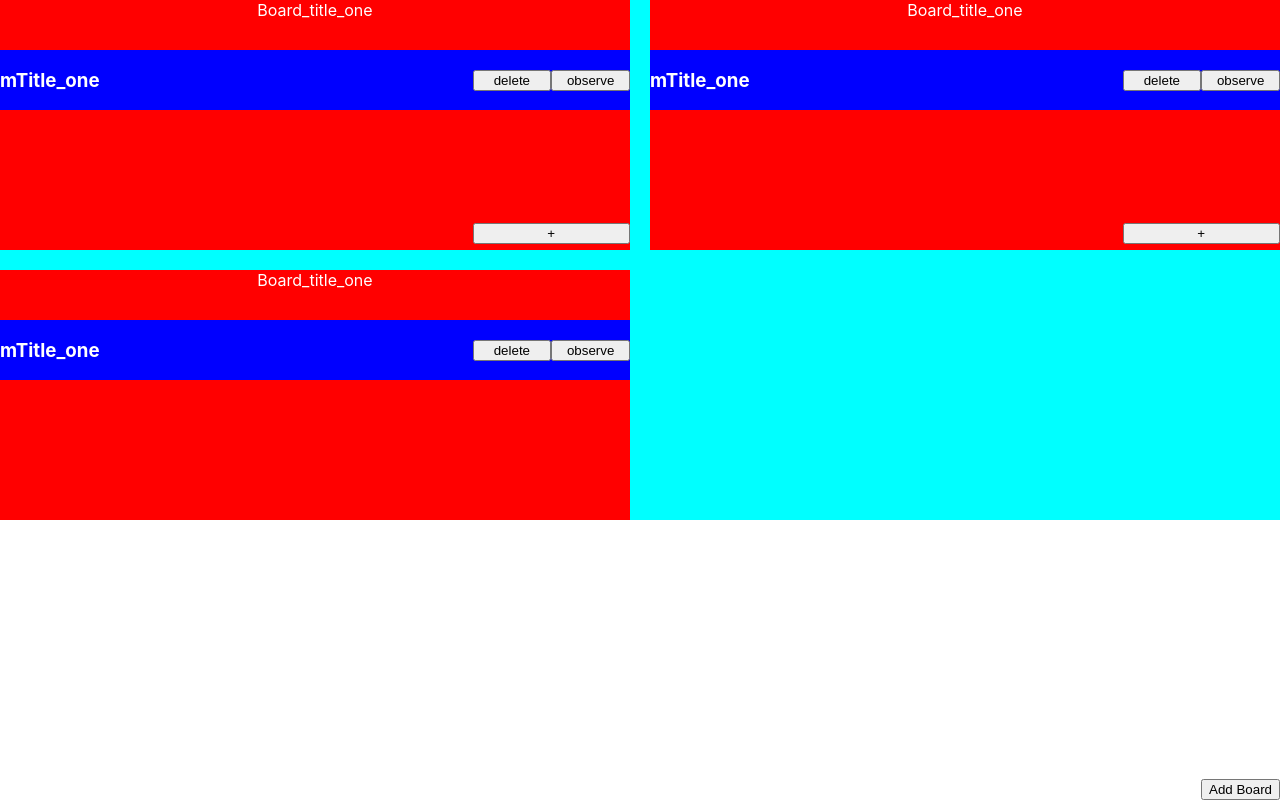
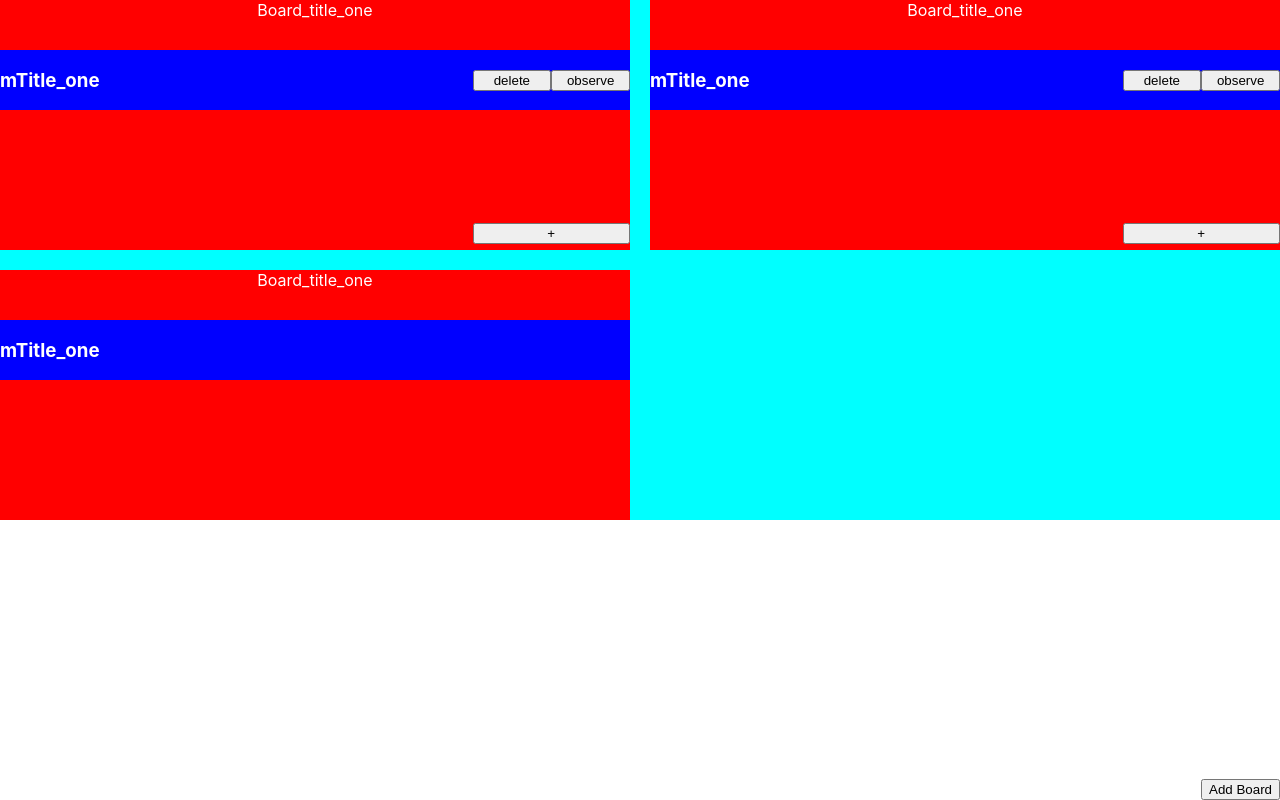
Before and after one commit to thirty33/BoardsApp_frontend, a React (Create React App) app: page / in a window 1280 px wide. Built offline with nearby package versions, Linux system fonts and the light colour scheme.

Commit message:
logic to add a new message with modal interaction

```diff
--- /dev/null
+++ b/src/components/CustomDetailView.js
@@ -0,0 +1,37 @@
+import React from 'react';
+import '../style/modalstyle.css';
+
+export function CustomDetailView(props) {
+	return (
+		<div className="modalMask">
+			<div className="modalWrapper">
+				<div className="modalContainer">
+					<button onClick={() => props.closeView()}>Close</button>
+					<div className="modalBody">
+						<h1>{props.boardId}</h1>
+						<form onSubmit={(e, id) => props.saveObject(e, props.boardId)}>
+							<label>
+								title:
+								<input
+									type="text"
+									name={props.messageModel.title}
+									value={props.messageToSend.title}
+									onChange={(e) => props.handleInputChange(e)} />
+							</label>
+							<label>
+								subject:
+								<textarea
+									name={props.messageModel.subject}
+									value={props.messageToSend.body}
+									onChange={(e) => props.handleInputChange(e)} />
+							</label>
+							<div className="modalActions">
+								<input type="submit" value="Submit" />
+							</div>
+						</form>
+					</div>
+				</div>
+			</div>
+		</div>
+	);
+}
--- a/src/components/boardComponent.js
+++ b/src/components/boardComponent.js
@@ -1,16 +1,21 @@
 import React from 'react';
+import {CustomDetailView} from './CustomDetailView';
 import '../style/boardstyle.css';
 
 function Message(props) {
-	return <div className="messageBox">
+	return (
+		<div className="messageBox">
 			<div className="messageBody">
 				<h3>{props.message.message_title}</h3>
 			</div>
-			<div className="messageActions">
-				<button onClick={() => props.deleteMessage(props.message.id)}>delete</button>
-				<button onClick={() => props.viewMessageDetail(props.message.id)}>observe</button>
-			</div>
-		</div>;
+			{props.userId === props.message.creatorId &&
+				<div className="messageActions">
+						<button onClick={() => props.deleteMessage(props.message.id)}>delete</button>
+						<button onClick={() => props.viewMessageDetail(props.message.id)}>observe</button>
+				</div>
+			}
+		</div>
+	);
 }
 
 
@@ -18,9 +23,10 @@ export function Board(props) {
 	const messages = props.board.messages;
 	const listMessages = messages.map((message) =>
 		<Message
+			deleteMessage={(i) => props.deleteMessage({message_id: i, board_id: props.board.id})}
+			message= {message}
 			key={message.id}
-			message= {message}
-			deleteMessage={(i) => props.deleteMessage({message_id: i, board_id: props.board.id})}
+			userId={props.userId}
 			viewMessageDetail={(i) => props.viewMessageDetail({message_id: i, board_id: props.board.id})}
 		/>
 	);
@@ -41,6 +47,16 @@ export function Board(props) {
 					}
 				</div>
 			</div>
+			{props.modalIsVisible &&
+				<CustomDetailView
+					modal={{propertyOne: 'Joel Gustavo'}}
+					boardId={props.currentBoardId}
+					closeView={() => props.closeModal()}
+					saveObject={(e, id) => props.saveObject(e, id)}
+					handleInputChange={(e) => props.handleModalChanges(e)}
+					messageModel={props.messageModel}
+					messageToSend={props.messageToSend}/>
+			}
 		</div>
 	);
 }
--- a/src/components/welcome.js
+++ b/src/components/welcome.js
@@ -1,4 +1,3 @@
-
 import React from 'react';
 import {Board} from './boardComponent.js';
 import '../style/mainstyle.css';
@@ -8,11 +7,17 @@ export class BoardsWrapper extends React.Component {
 		super(props);
 		this.state = {
 			boards: [
-				{id: 1,title:'board_title_one', messages: [{id: 1,message_title: 'mTitle_one'}], isPrivate: false, ownerId: 2},
-				{id: 2,title:'board_title_one', messages: [{id: 1,message_title: 'mTitle_one'}], isPrivate: true, ownerId: 1},
-				{id: 3,title:'board_title_one', messages: [{id: 1,message_title: 'mTitle_one'}], isPrivate: true, ownerId: 2},
+				{id: 1,title:'board_title_one', messages: [{id: 1,message_title: 'mTitle_one', creatorId:1}], isPrivate: false, ownerId: 2},
+				{id: 2,title:'board_title_one', messages: [{id: 1,message_title: 'mTitle_one', creatorId:1}], isPrivate: true, ownerId: 1},
+				{id: 3,title:'board_title_one', messages: [{id: 1,message_title: 'mTitle_one', creatorId:2}], isPrivate: true, ownerId: 2},
 			],
-			userId: 1
+			currentBoardId: 1,
+			userId: 1,
+			modalIsVisible: false,
+			messageModel: {title: 'title', subject: 'subject'},
+			title: '',
+			subject: '',
+			messageToSend: {}
 		}
 	}
 	boardsList() {
@@ -21,9 +26,16 @@ export class BoardsWrapper extends React.Component {
 				key={board.id}
 				board={board}
 				userId={this.state.userId}
-				onClick={(i) => this.addNewMessageToBoard(i)}
+				modalIsVisible={this.state.modalIsVisible}
+				onClick={(i) => this.openModal(i)}
 				deleteMessage={(i) => this.deleteMessage(i)}
-				viewMessageDetail={(i) => this.viewMessageDetail(i)} />
+				viewMessageDetail={(i) => this.viewMessageDetail(i)}
+				closeModal={() => this.closeModal()}
+				saveObject={(e, id) => this.saveObject(e, id)}
+				handleModalChanges={(e) => this.handleModalChanges(e)}
+				messageModel={this.state.messageModel}
+				messageToSend={this.state.messageToSend}
+				currentBoardId={this.state.currentBoardId}/>
 		);
 		return (
 			<div className="boardsWrapper">
@@ -39,19 +51,38 @@ export class BoardsWrapper extends React.Component {
 	render() {
 		return this.boardsList();
 	}
-	addNewMessageToBoard(i) {
-		// console.log('Is handle function',i);
+	closeModal() { this.setState({modalIsVisible : !this.state.modalIsVisible})}
+	openModal(i) {
 		const boards = this.state.boards.slice();
 		const currentBoard = boards[i-1];
+		this.setState({
+			currentBoardId : currentBoard.id,
+			modalIsVisible : true
+		})
+	}
+	addNewMessageToBoard(i) {
 
-		const newMessageId = currentBoard.messages.length + 1;
-		console.log('new message index', newMessageId);
-		var newMessage = {id:newMessageId, message_title: 'newMessageTitle'};
+		const boards = this.state.boards.slice();
+		const currentBoard = boards[i-1];
+		const newMessageId = currentBoard.messages[currentBoard.messages.length - 1].id + 1;
+		var newMessage = {id:newMessageId, message_title: this.state.title ,creatorId:1};
 		currentBoard.messages.push(newMessage);
-		// console.log('show concat messages', currentBoard);
+
 		this.setState({
-			boards : boards
+			modalIsVisible : !this.state.modalIsVisible
 		});
+	}
+	handleModalChanges(e) {
+		const value = e.target.value;
+		const name = e.target.name;
+		this.setState({
+			[name] : value
+		});
+	}
+	saveObject(e, id) {
+		console.log('this is board id', id);
+		this.addNewMessageToBoard(id);
+		e.preventDefault();
 	}
 	addBoard() {
 		const boards = this.state.boards.slice();
--- /dev/null
+++ b/src/style/modalstyle.css
@@ -0,0 +1,27 @@
+.modalMask {
+	position: fixed;
+	z-index: 9998;
+	top: 0;
+	left: 0;
+	width: 100%;
+	height: 100%;
+	background-color: rgba(0, 0, 0, .5);
+	display: table;
+	transition: opacity .3s ease;
+}
+
+.modalWrapper {
+	display: table-cell;
+	vertical-align: middle;
+}
+
+.modalContainer {
+	width: 300px;
+	margin: 0px auto;
+	padding: 20px 30px;
+	background-color: #fff;
+	border-radius: 2px;
+	box-shadow: 0 2px 8px rgba(0, 0, 0, .33);
+	transition: all .3s ease;
+	font-family: Helvetica, Arial, sans-serif;
+}
```
Also changed, not shown: src/components/CustomModalForm.js (added).
